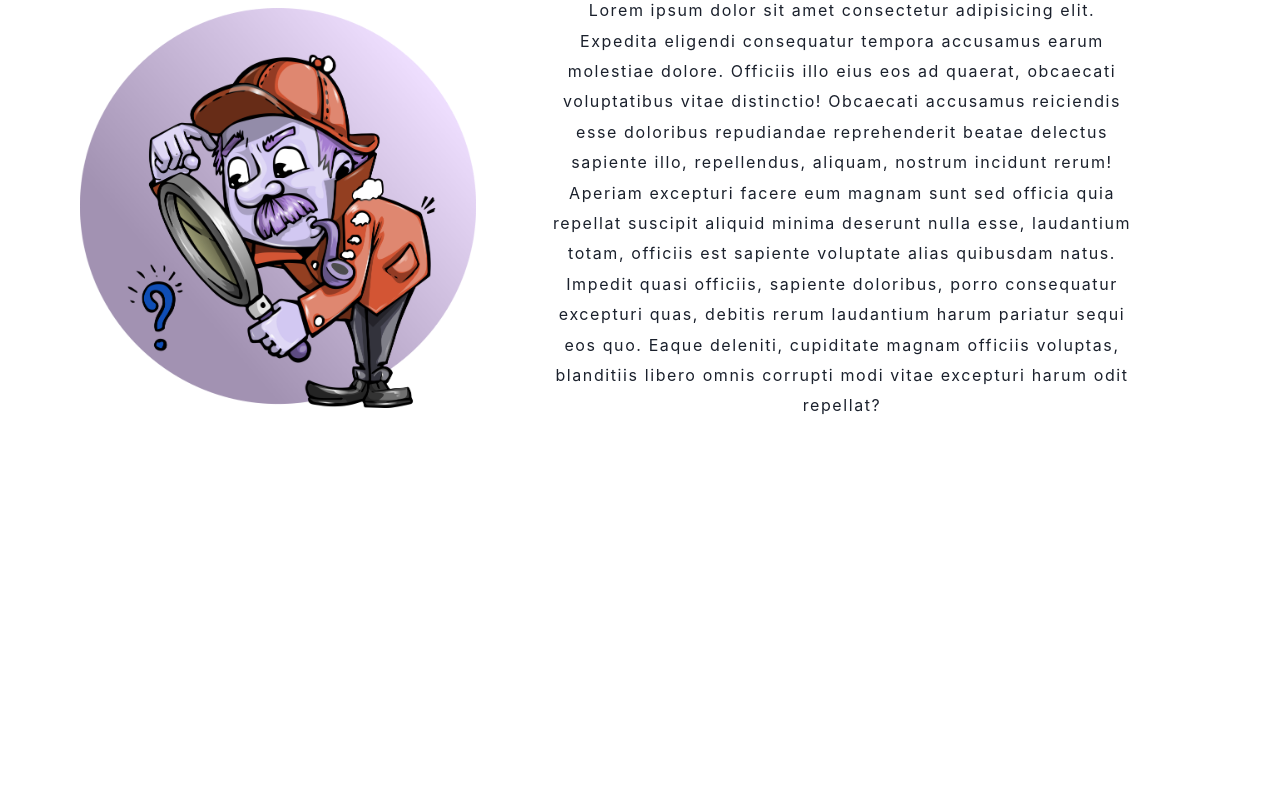
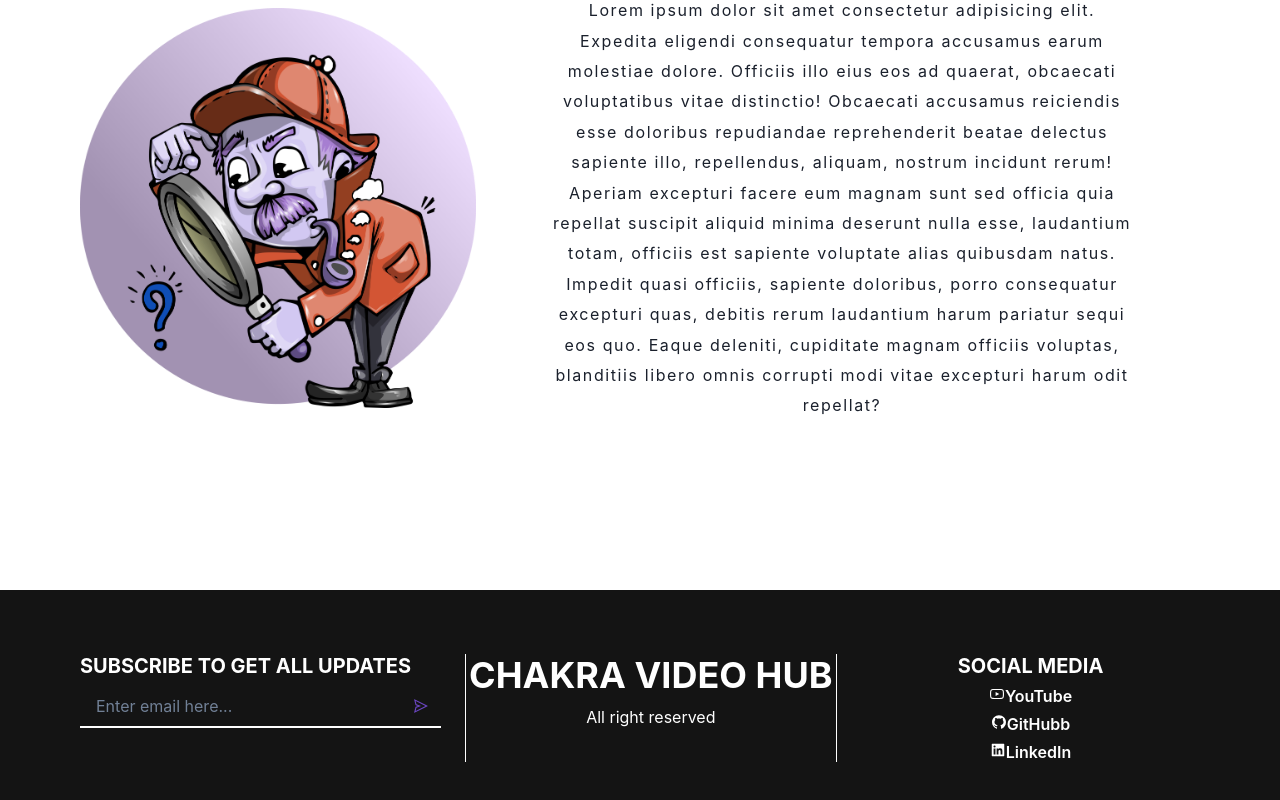
Before and after one commit to JMSohelRana/video-app-chakra-ui, a React (Create React App) app: page /home in a window 1280 px wide. Shown: the part 1010-1810 px from the top of the page. Before the commit the page ends 1600 px from the top, so only its background shows below. Built offline with nearby package versions, Linux system fonts and the light colour scheme.

Commit message:
footer added with three part

```diff
--- a/src/App.js
+++ b/src/App.js
@@ -1,6 +1,7 @@
 import { BrowserRouter, Route, Routes } from 'react-router-dom';
 import Header from './components/Header';
 import Home from './components/Home';
+import Footer from './components/Footer';
 
 function App() {
   return (
@@ -10,6 +11,7 @@ function App() {
         <Route path="/" element={<Home></Home>}></Route>
         <Route path="/home" element={<Home></Home>}></Route>
       </Routes>
+      <Footer />
     </BrowserRouter>
   );
 }
--- a/src/components/Footer.jsx
+++ b/src/components/Footer.jsx
@@ -1,7 +1,90 @@
+import {
+  Box,
+  Button,
+  HStack,
+  Heading,
+  Input,
+  Stack,
+  Text,
+  VStack,
+} from '@chakra-ui/react';
 import React from 'react';
+import {
+  AiFillLinkedin,
+  AiOutlineGithub,
+  AiOutlineSend,
+  AiOutlineYoutube,
+} from 'react-icons/ai';
 
 const Footer = () => {
-  return <div>Footer</div>;
+  return (
+    <Box bgColor={'blackAlpha.900'} minH={'40'} p={'16'} color={'white'}>
+      <Stack direction={['column', 'row']}>
+        <VStack alignItems={'stretch'} w={'full'} px={'4'}>
+          <Heading textTransform={'uppercase'} size={'md'}>
+            Subscribe to get all updates
+          </Heading>
+          <HStack borderBottom={'2px solid white'}>
+            <Input
+              placeholder="Enter email here..."
+              border={'none'}
+              borderRadius={'none'}
+              outline={'none'}
+              focusBorderColor="none"
+            ></Input>
+            <Button
+              p={'0'}
+              colorScheme="purple"
+              variant={'ghost'}
+              borderRadius={'0 20px 20px 0'}
+            >
+              <AiOutlineSend></AiOutlineSend>
+            </Button>
+          </HStack>
+        </VStack>
+        <VStack
+          w={'full'}
+          borderLeft={['none', '1px solid white']}
+          borderRight={['none', '1px solid white']}
+        >
+          <Heading textTransform={'uppercase'} textAlign={'center'}>
+            Chakra Video hub
+          </Heading>
+          <Text>All right reserved</Text>
+        </VStack>
+        <VStack w={'full'}>
+          <Heading textTransform={'uppercase'} textAlign={'center'} size={'md'}>
+            Social Media
+          </Heading>
+
+          <Button variant={'link'} colorScheme="white">
+            <a target="blank" href="https://www.youtube.com/@jmsohelrana6232">
+              <Text display={'flex'}>
+                <AiOutlineYoutube></AiOutlineYoutube>YouTube
+              </Text>
+            </a>
+          </Button>
+          <Button variant={'link'} colorScheme="white">
+            <a target="blank" href="https://github.com/JMSohelRana">
+              <Text display={'flex'}>
+                <AiOutlineGithub></AiOutlineGithub>GitHubb
+              </Text>
+            </a>
+          </Button>
+          <Button variant={'link'} colorScheme="white">
+            <a
+              target="blank"
+              href="https://www.linkedin.com/in/jm-sohel-rana-4138bb229/"
+            >
+              <Text display={'flex'}>
+                <AiFillLinkedin></AiFillLinkedin>LinkedIn
+              </Text>
+            </a>
+          </Button>
+        </VStack>
+      </Stack>
+    </Box>
+  );
 };
 
 export default Footer;
```
